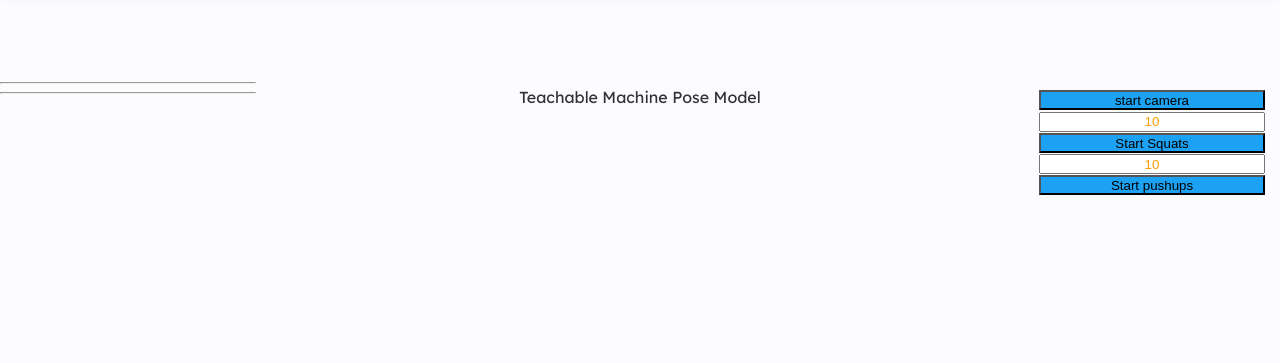
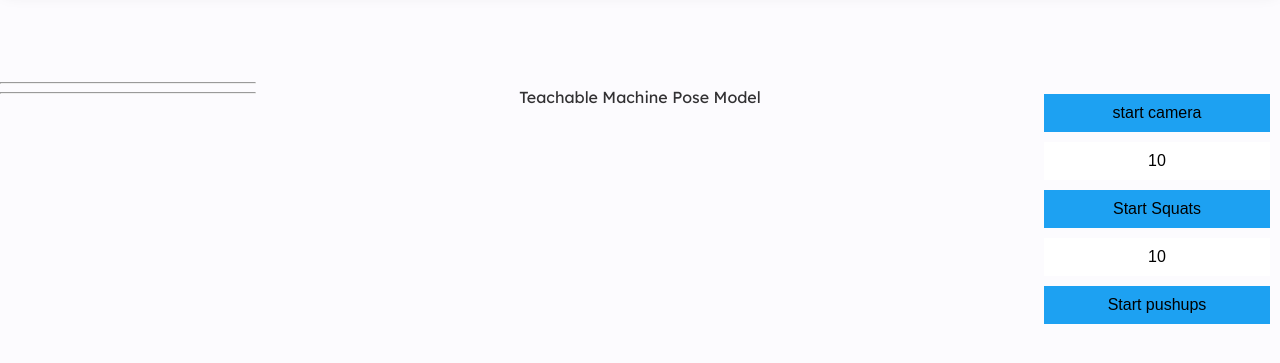
Before and after one commit to hhn20/miniHack_Resistance, a plain HTML site: page index.html in a window 1280 px wide. Shown: the part 73-436 px from the top of the page. Drawn offline with nearby package versions, Linux system fonts and the light colour scheme.

Commit message:
dark mode ffix

```diff
--- a/css/style.scss
+++ b/css/style.scss
@@ -364,14 +364,26 @@ body.night{
         width:100%;
         text-decoration: none;
         text-align: center;
-        height:20px;
+        padding: 10px 5px;
+        margin: 5px;
+        outline: none;
+        border: none;
+        font-size: 1rem;
+        cursor: pointer;
     }
-    input[type="text"] {
-        color:$highlightColorOrange;
+    // input[type="text"] {
+    //     color:$highlightColorOrange;
+    // }
+    input[type="button"] {
+        background-color: $highlightColorBlue;
 
     }
     input[type="button"] {
         background-color: $highlightColorBlue;
+
+        &:hover {
+
+        }
     }
 }
 
--- a/js/main-js.js
+++ b/js/main-js.js
@@ -28,7 +28,7 @@ async function init() {
     pushupsMaxPredictions = pushupsModel.getTotalClasses();
 
     // Convenience function to setup a webcam
-    const size = 1600;
+    const size = 1080;
     const flip = true; // whether to flip the webcam
     webcam = new tmPose.Webcam(size, size*2, flip); // width, height, flip
     await webcam.setup(); // request access to the webcam
```
Also changed, not shown: css/style.css, 1 other file.
